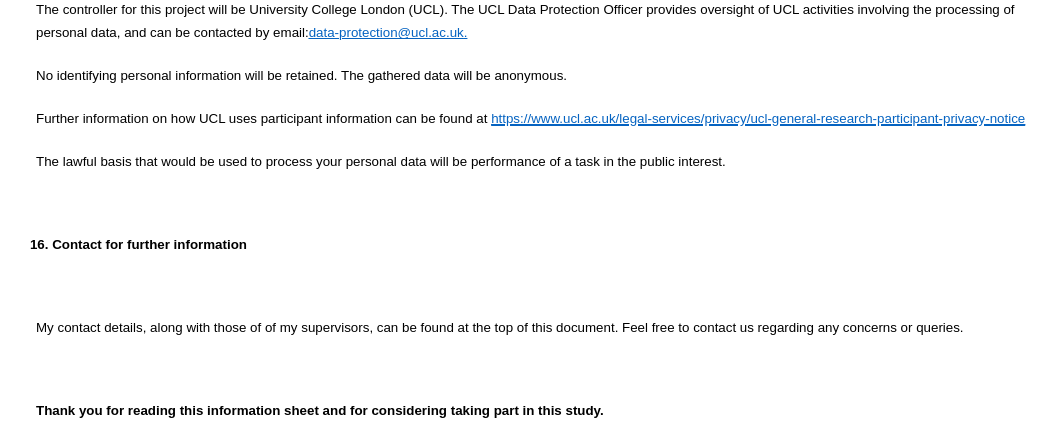
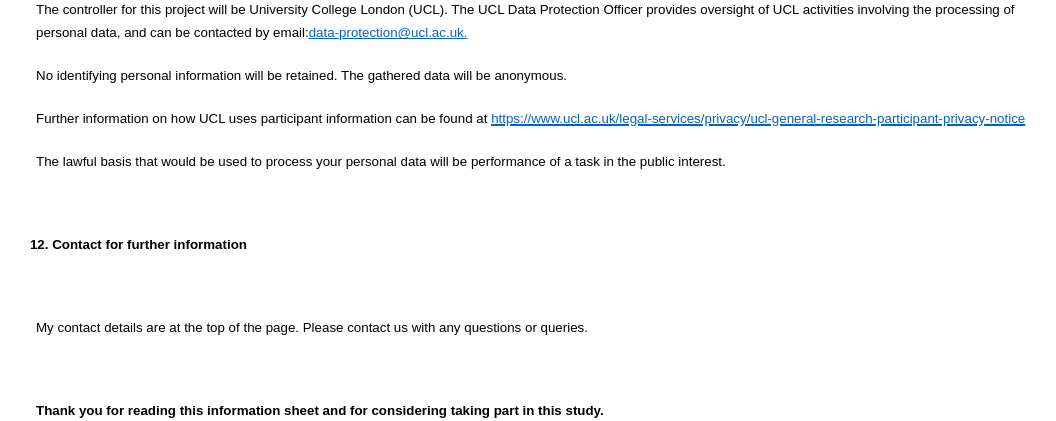
Before and after one commit to rmaphcr/vessel-game, a Flask app: page /about in a window 1280 px wide. Shown: the part 3349-3770 px from the top of the page, without its empty margins (92-1148 px from the left). Run offline with Flask 3, Linux system fonts and the light colour scheme.

Commit message:
changed wording on about page regarding contact details

```diff
--- a/templates/pages/about.html
+++ b/templates/pages/about.html
@@ -324,18 +324,14 @@
 
 </p>
 <p style="line-height: 100%; margin-left: -0.16cm; margin-bottom: 0cm">
-<font face="Times New Roman, serif"><font color="#000000"><font face="Arial, serif"><font size="2" style="font-size: 10pt"><b>16.
+<font face="Times New Roman, serif"><font color="#000000"><font face="Arial, serif"><font size="2" style="font-size: 10pt"><b>12.
 Contact for further information</b></font></font></font></font></p>
 <p style="line-height: 100%; margin-left: -0.16cm; margin-bottom: 0cm">
 <br/>
 
 </p>
 <p style="line-height: 100%; margin-bottom: 0cm"><font face="Times New Roman, serif"><font color="#000000"><font face="Arial, serif"><font size="2" style="font-size: 10pt">My
-contact details, along with </font></font></font><font color="#000000"><font face="Arial, serif"><font size="2" style="font-size: 10pt">those
-of</font></font></font><font color="#000000"><font face="Arial, serif"><font size="2" style="font-size: 10pt">
-of m</font></font></font><font color="#000000"><font face="Arial, serif"><font size="2" style="font-size: 10pt">y</font></font></font><font color="#000000"><font face="Arial, serif"><font size="2" style="font-size: 10pt">
-supervisors, can be found at the top of this document. Feel free to
-contact us regarding any concerns or queries.</font></font></font></font></p>
+contact details are at the top of the page. Please contact us with any questions or queries.</font></p>
 <p style="line-height: 100%; margin-bottom: 0cm"><br/>
 
 </p>
```
